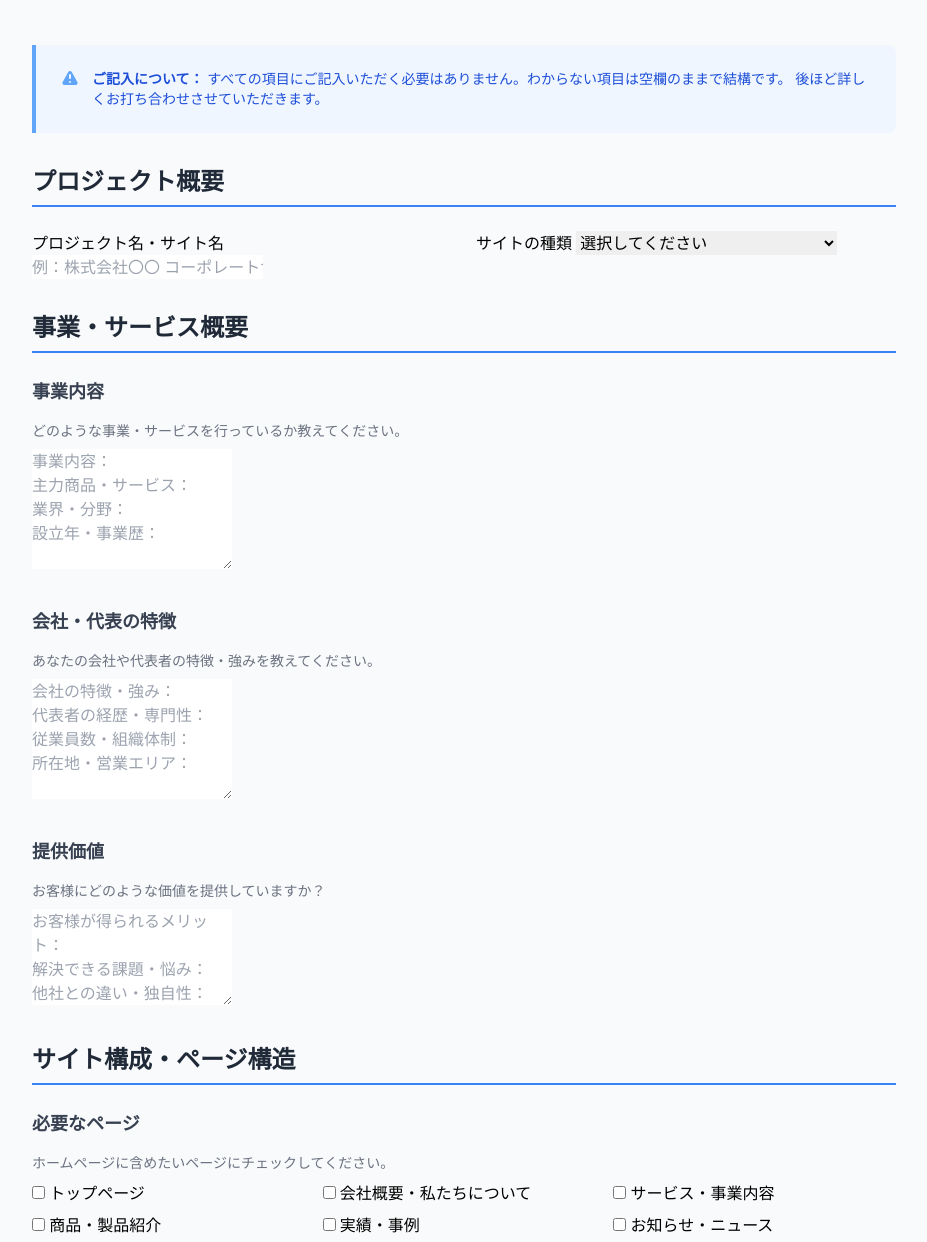
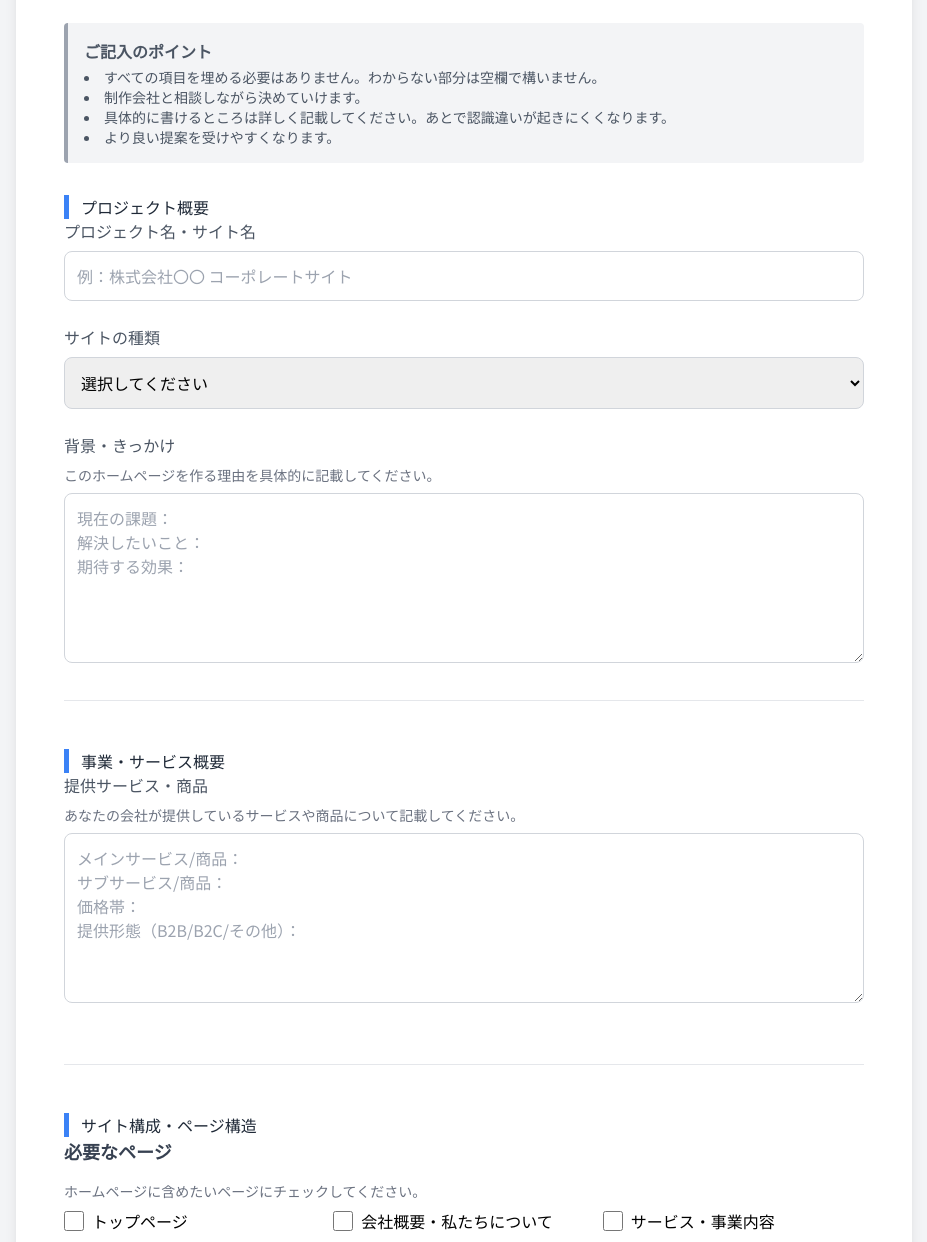
Before and after one commit to LaMuse-inc/LP-, a website: page homepage-settings.html in a window 1280 px wide. Shown: the part 150-1392 px from the top of the page, without its empty margins (176-1103 px from the left). Drawn offline with nearby package versions, Linux system fonts and the light colour scheme.

Commit message:
Update homepage-settings.html

```diff
--- a/homepage-settings.html
+++ b/homepage-settings.html
@@ -6,77 +6,127 @@
     <title>ホームページ制作ヒアリングシート</title>
     <script src="https://cdn.tailwindcss.com"></script>
     <style>
+        @import url('https://fonts.googleapis.com/css2?family=Noto+Sans+JP:wght@400;500;700&display=swap');
+        body {
+            font-family: 'Noto Sans JP', sans-serif;
+        }
         .form-section {
-            @apply bg-white rounded-lg shadow-md p-6 mb-8;
+            margin-bottom: 3rem;
+            padding-bottom: 2rem;
+            border-bottom: 1px solid #e5e7eb;
         }
-        .input-field {
-            @apply w-full px-4 py-3 border border-gray-300 rounded-lg focus:ring-2 focus:ring-blue-500 focus:border-transparent transition duration-200;
+        .form-section:last-child {
+            border-bottom: none;
+            margin-bottom: 0;
+            padding-bottom: 0;
         }
-        .textarea-field {
-            @apply w-full px-4 py-3 border border-gray-300 rounded-lg focus:ring-2 focus:ring-blue-500 focus:border-transparent transition duration-200 resize-vertical;
+        h2 {
+            font-size: 1.5rem;
+            font-weight: 700;
+            color: #1f2937;
+            border-left: 5px solid #3b82f6;
+            padding-left: 0.75rem;
+            margin-bottom: 1.5rem;
         }
-        .input-label {
-            @apply block text-sm font-semibold text-gray-700 mb-2;
+        h3 {
+            font-size: 1.25rem;
+            font-weight: 600;
+            color: #374151;
+            margin-top: 2rem;
+            margin-bottom: 1rem;
+        }
+        label.input-label {
+            display: block;
+            font-weight: 500;
+            color: #4b5563;
+            margin-bottom: 0.5rem;
+        }
+        .input-field, .textarea-field {
+            width: 100%;
+            padding: 0.75rem;
+            border: 1px solid #d1d5db;
+            border-radius: 0.5rem;
+            transition: border-color 0.2s, box-shadow 0.2s;
+        }
+        .input-field:focus, .textarea-field:focus {
+            outline: none;
+            border-color: #3b82f6;
+            box-shadow: 0 0 0 3px rgba(59, 130, 246, 0.3);
         }
         .checkbox-label {
-            @apply flex items-center text-sm text-gray-700 cursor-pointer hover:text-gray-900 transition duration-200;
+            display: flex;
+            align-items: center;
+            margin-bottom: 0.5rem;
+            cursor: pointer;
         }
         .checkbox-input {
-            @apply mr-3 h-4 w-4 text-blue-600 focus:ring-blue-500 border-gray-300 rounded;
+            width: 1.25rem;
+            height: 1.25rem;
+            margin-right: 0.5rem;
+            border-radius: 0.25rem;
+            border-color: #d1d5db;
+            color: #3b82f6;
+            cursor: pointer;
+        }
+        .note {
+            background-color: #f3f4f6;
+            border-left: 4px solid #9ca3af;
+            padding: 1rem;
+            border-radius: 0.25rem;
+            color: #4b5563;
+            margin-bottom: 2rem;
+        }
+        .note-title {
+            font-weight: 700;
+            display: block;
+            margin-bottom: 0.25rem;
         }
         table {
-            @apply w-full border-collapse border border-gray-300 rounded-lg overflow-hidden;
+            width: 100%;
+            border-collapse: collapse;
+            margin-top: 1rem;
+        }
+        th, td {
+            border: 1px solid #d1d5db;
+            padding: 0.75rem;
+            text-align: left;
         }
         th {
-            @apply bg-gray-100 border border-gray-300 px-4 py-3 text-left text-sm font-semibold text-gray-700;
-        }
-        td {
-            @apply border border-gray-300 px-4 py-3;
+            background-color: #f9fafb;
+            font-weight: 600;
         }
     </style>
 </head>
-<body class="bg-gray-50 min-h-screen">
-    <div class="container mx-auto px-4 py-8 max-w-4xl">
-        <!-- Header -->
-        <div class="text-center mb-12">
-            <h1 class="text-4xl font-bold text-gray-800 mb-4">ホームページ制作ヒアリングシート</h1>
-            <p class="text-lg text-gray-600 leading-relaxed">
-                効果的なホームページを制作するために、お客様のご要望やビジネスについて詳しくお聞かせください。<br>
-                ご記入いただいた内容をもとに、最適なホームページをご提案いたします。
-            </p>
+<body class="bg-gray-100">
+
+    <div class="max-w-4xl mx-auto my-10 p-8 md:p-12 bg-white rounded-xl shadow-lg">
+        <header class="text-center mb-8 pb-4 border-b">
+            <h1 class="text-3xl font-bold text-gray-800">ホームページ制作ヒアリングシート</h1>
+        </header>
+
+        <div class="note">
+            <strong class="note-title">ご記入のポイント</strong>
+            <ul class="list-disc list-inside text-sm">
+                <li>すべての項目を埋める必要はありません。わからない部分は空欄で構いません。</li>
+                <li>制作会社と相談しながら決めていけます。</li>
+                <li>具体的に書けるところは詳しく記載してください。あとで認識違いが起きにくくなります。</li>
+                <li>より良い提案を受けやすくなります。</li>
+            </ul>
         </div>
 
-        <!-- Note Section -->
-        <div class="bg-blue-50 border-l-4 border-blue-400 p-6 mb-8 rounded-r-lg">
-            <div class="flex">
-                <div class="flex-shrink-0">
-                    <svg class="h-5 w-5 text-blue-400" viewBox="0 0 20 20" fill="currentColor">
-                        <path fill-rule="evenodd" d="M8.257 3.099c.765-1.36 2.722-1.36 3.486 0l5.58 9.92c.75 1.334-.213 2.98-1.742 2.98H4.42c-1.53 0-2.493-1.646-1.743-2.98l5.58-9.92zM11 13a1 1 0 11-2 0 1 1 0 012 0zm-1-8a1 1 0 00-1 1v3a1 1 0 002 0V6a1 1 0 00-1-1z" clip-rule="evenodd" />
-                    </svg>
-                </div>
-                <div class="ml-3">
-                    <p class="text-sm text-blue-700">
-                        <strong>ご記入について：</strong>
-                        すべての項目にご記入いただく必要はありません。わからない項目は空欄のままで結構です。
-                        後ほど詳しくお打ち合わせさせていただきます。
-                    </p>
-                </div>
-            </div>
-        </div>
-
-        <form id="homepage-form" action="https://formspree.io/f/myzngyzy" method="POST" class="space-y-8">
+        <form id="homepage-form" action="https://formspree.io/f/myzngyzy" method="POST">
             <input type="hidden" name="_subject" value="ホームページ制作ヒアリングシート">
             <input type="hidden" name="form_type" value="homepage">
 
             <!-- プロジェクト概要 -->
             <section class="form-section">
-                <h2 class="text-2xl font-bold text-gray-800 mb-6 border-b-2 border-blue-500 pb-2">プロジェクト概要</h2>
-                <div class="grid md:grid-cols-2 gap-6">
-                    <div>
+                <h2>プロジェクト概要</h2>
+                <div class="mb-6">
                     <label for="project_name" class="input-label">プロジェクト名・サイト名</label>
-                        <input type="text" id="project_name" name="project_name" class="input-field" placeholder="例：株式会社〇〇 コーポレートサイト">
+                    <input type="text" id="project_name" name="project_name" class="input-field" value="" placeholder="例：株式会社〇〇 コーポレートサイト">
                 </div>
-                    <div>
+
+                <div class="mb-6">
                     <label for="project_type" class="input-label">サイトの種類</label>
                     <select id="project_type" name="project_type" class="input-field">
                         <option value="">選択してください</option>
@@ -90,28 +140,26 @@
                     </select>
                 </div>
 
+                <div>
+                    <label for="background" class="input-label">背景・きっかけ</label>
+                    <p class="text-sm text-gray-500 mb-2">このホームページを作る理由を具体的に記載してください。</p>
+                    <textarea id="background" name="background" rows="6" class="textarea-field" placeholder="現在の課題：&#10;解決したいこと：&#10;期待する効果："></textarea>
                 </div>
             </section>
 
-            <!-- 事業・サービス概要 -->
+            <!-- 事業‧サービス概要 -->
             <section class="form-section">
-                <h2 class="text-2xl font-bold text-gray-800 mb-6 border-b-2 border-blue-500 pb-2">事業・サービス概要</h2>
-                <h3 class="text-lg font-semibold text-gray-700 mb-4">事業内容</h3>
-                <p class="text-sm text-gray-500 mb-2">どのような事業・サービスを行っているか教えてください。</p>
-                <textarea name="business_description" rows="5" class="textarea-field" placeholder="事業内容：&#10;主力商品・サービス：&#10;業界・分野：&#10;設立年・事業歴："></textarea>
-
-                <h3 class="text-lg font-semibold text-gray-700 mb-4 mt-8">会社・代表の特徴</h3>
-                <p class="text-sm text-gray-500 mb-2">あなたの会社や代表者の特徴・強みを教えてください。</p>
-                <textarea name="company_features" rows="5" class="textarea-field" placeholder="会社の特徴・強み：&#10;代表者の経歴・専門性：&#10;従業員数・組織体制：&#10;所在地・営業エリア："></textarea>
-
-                <h3 class="text-lg font-semibold text-gray-700 mb-4 mt-8">提供価値</h3>
-                <p class="text-sm text-gray-500 mb-2">お客様にどのような価値を提供していますか？</p>
-                <textarea name="value_proposition" rows="4" class="textarea-field" placeholder="お客様が得られるメリット：&#10;解決できる課題・悩み：&#10;他社との違い・独自性："></textarea>
+                <h2>事業‧サービス概要</h2>
+                <div class="mb-6">
+                    <label for="service_overview" class="input-label">提供サービス‧商品</label>
+                     <p class="text-sm text-gray-500 mb-2">あなたの会社が提供しているサービスや商品について記載してください。</p>
+                    <textarea id="service_overview" name="service_overview" rows="6" class="textarea-field" placeholder="メインサービス/商品：&#10;サブサービス/商品：&#10;価格帯：&#10;提供形態（B2B/B2C/その他）："></textarea>
+                </div>
             </section>
 
             <!-- サイト構成・ページ構造 -->
             <section class="form-section">
-                <h2 class="text-2xl font-bold text-gray-800 mb-6 border-b-2 border-blue-500 pb-2">サイト構成・ページ構造</h2>
+                <h2>サイト構成・ページ構造</h2>
                 <h3 class="text-lg font-semibold text-gray-700 mb-4">必要なページ</h3>
                 <p class="text-sm text-gray-500 mb-2">ホームページに含めたいページにチェックしてください。</p>
                 <div class="grid grid-cols-2 md:grid-cols-3 gap-2">
@@ -149,7 +197,7 @@
 
             <!-- ターゲット・目的 -->
             <section class="form-section">
-                <h2 class="text-2xl font-bold text-gray-800 mb-6 border-b-2 border-blue-500 pb-2">ターゲット・目的</h2>
+                <h2>ターゲット・目的</h2>
                 <h3 class="text-lg font-semibold text-gray-700 mb-4">ホームページの目的</h3>
                 <p class="text-sm text-gray-500 mb-2">ホームページを作る主な目的は何ですか？</p>
                 <div class="space-y-2">
@@ -199,7 +247,7 @@
 
             <!-- 競合他社との差別化ポイント -->
             <section class="form-section">
-                <h2 class="text-2xl font-bold text-gray-800 mb-6 border-b-2 border-blue-500 pb-2">競合他社との差別化ポイント</h2>
+                <h2>競合他社との差別化ポイント</h2>
                 <h3 class="text-lg font-semibold text-gray-700 mb-4">あなたの強み・特徴</h3>
                 <p class="text-sm text-gray-500 mb-4">お客様があなたを選ぶ理由を3つ挙げてください。</p>
                 <div class="space-y-4">
@@ -274,7 +322,7 @@
 
             <!-- コンテンツ・掲載内容 -->
             <section class="form-section">
-                <h2 class="text-2xl font-bold text-gray-800 mb-6 border-b-2 border-blue-500 pb-2">コンテンツ・掲載内容</h2>
+                <h2>コンテンツ・掲載内容</h2>
                 <h3 class="text-lg font-semibold text-gray-700 mb-4">トップページの内容</h3>
                 <p class="text-sm text-gray-500 mb-2">トップページに掲載したい内容を記載してください。</p>
                 <textarea name="top_content" rows="6" class="textarea-field" placeholder="メインキャッチコピー（案）：&#10;サブタイトル・説明文：&#10;メインビジュアル（どんな画像・動画を使いたいか）：&#10;重要なお知らせ・新着情報：&#10;主要なサービス・商品の紹介：&#10;お客様の声・実績のアピール："></textarea>
@@ -308,7 +356,7 @@
 
             <!-- デザインの希望 -->
             <section class="form-section">
-                <h2 class="text-2xl font-bold text-gray-800 mb-6 border-b-2 border-blue-500 pb-2">デザインの希望</h2>
+                <h2>デザインの希望</h2>
                 <h3 class="text-lg font-semibold text-gray-700 mb-4">全体的なイメージ</h3>
                 <p class="text-sm text-gray-500 mb-2">どのような印象のサイトにしたいか、当てはまるものにチェックしてください。</p>
                 <div class="grid grid-cols-2 md:grid-cols-3 gap-2">
@@ -377,7 +425,7 @@
 
             <!-- 機能・システム要件 -->
             <section class="form-section">
-                <h2 class="text-2xl font-bold text-gray-800 mb-6 border-b-2 border-blue-500 pb-2">機能・システム要件</h2>
+                <h2>機能・システム要件</h2>
                 <h3 class="text-lg font-semibold text-gray-700 mb-4">基本的な機能</h3>
                 <p class="text-sm text-gray-500 mb-2">必要な機能にチェックしてください。</p>
                 <div class="grid grid-cols-2 md:grid-cols-3 gap-2">
@@ -431,7 +479,7 @@
 
             <!-- SEO・検索エンジン対策 -->
             <section class="form-section">
-                <h2 class="text-2xl font-bold text-gray-800 mb-6 border-b-2 border-blue-500 pb-2">SEO・検索エンジン対策</h2>
+                <h2>SEO・検索エンジン対策</h2>
                 <h3 class="text-lg font-semibold text-gray-700 mb-4">検索キーワード</h3>
                 <p class="text-sm text-gray-500 mb-2">お客様にどのようなキーワードで検索して見つけてもらいたいですか？</p>
                 <textarea name="seo_keywords" rows="4" class="textarea-field" placeholder="例：&#10;東京 ホームページ制作&#10;コーポレートサイト 制作会社&#10;ウェブデザイン 格安&#10;レスポンシブ対応 ホームページ"></textarea>
@@ -461,7 +509,7 @@
 
             <!-- スマートフォン対応 -->
             <section class="form-section">
-                <h2 class="text-2xl font-bold text-gray-800 mb-6 border-b-2 border-blue-500 pb-2">スマートフォン対応</h2>
+                <h2>スマートフォン対応</h2>
                 <p class="text-sm text-gray-500 mb-2">スマートフォンでの見やすさについて</p>
                 <div class="space-y-2">
                     <label class="checkbox-label"><input type="radio" name="sp_access" value="many" class="checkbox-input"> スマートフォンからのアクセスが多いと思う</label>
@@ -483,7 +531,7 @@
 
             <!-- 運用・保守 -->
             <section class="form-section">
-                <h2 class="text-2xl font-bold text-gray-800 mb-6 border-b-2 border-blue-500 pb-2">運用・保守</h2>
+                <h2>運用・保守</h2>
                 <h3 class="text-lg font-semibold text-gray-700 mb-4">更新頻度</h3>
                 <p class="text-sm text-gray-500 mb-2">公開後、どのくらいの頻度で更新したいですか？</p>
                 <div class="space-y-2">
@@ -522,7 +570,7 @@
 
             <!-- 連絡先情報 -->
             <section class="form-section">
-                <h2 class="text-2xl font-bold text-gray-800 mb-6 border-b-2 border-blue-500 pb-2">連絡先情報</h2>
+                <h2>連絡先情報</h2>
                 <p class="text-sm text-gray-500 mb-4">ご連絡先をご記入ください。</p>
                 <div class="grid md:grid-cols-2 gap-6">
                     <div>
```
Lines whose indentation alone changed are shown as unchanged.
